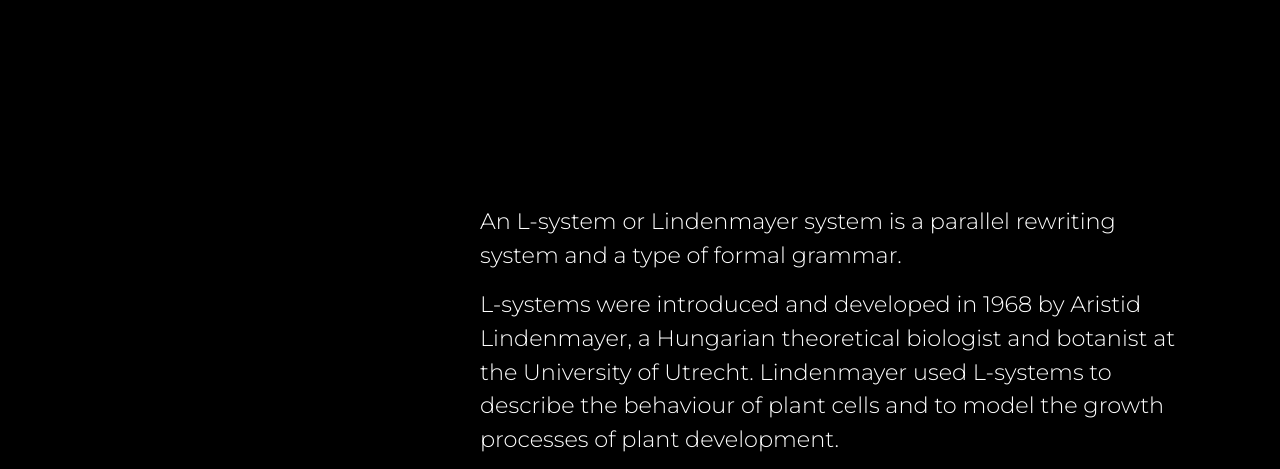
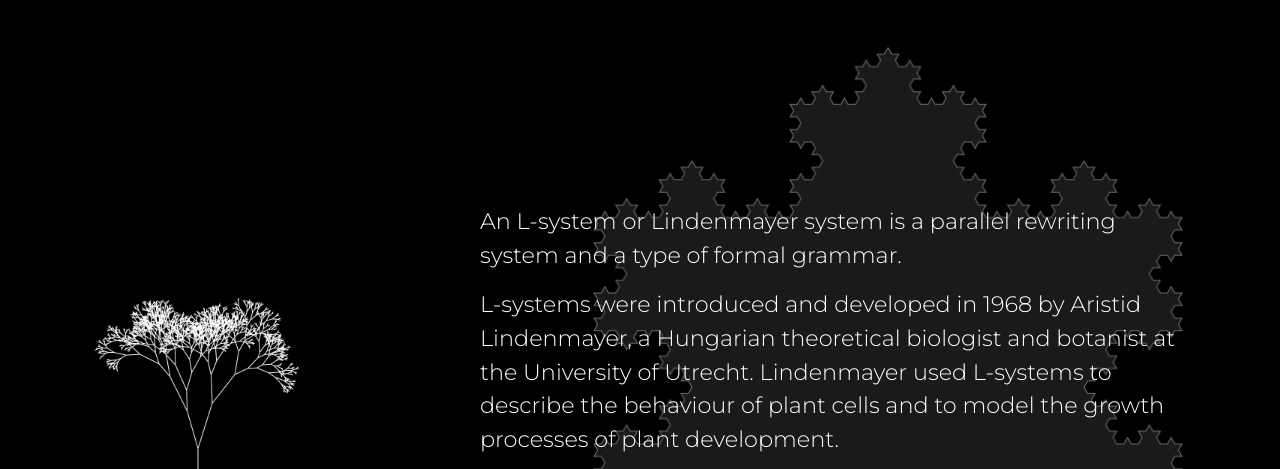
Before and after one commit to ggstuart/lsystems, a plain HTML site: page index.html in a window 1280 px wide. Shown: the part 85-554 px from the top of the page. Drawn offline with Linux system fonts and the light colour scheme.

Commit message:
Add some og data and background images

```diff
--- a/index.html
+++ b/index.html
@@ -5,6 +5,14 @@
 		<title>L-Systems</title>
 		<link rel="stylesheet" href="style.css">
 		<meta name="viewport" content="width=device-width, initial-scale=1">
+		<meta property="og:title" content="L-Systems">
+		<meta property="og:type" content="website" />
+		<meta property="og:description" content="An L-system or Lindenmayer system is a parallel rewriting system and a type of formal grammar.">
+		<meta property="og:image" content="https://ggstuart.github.io/lsystems/dark_snowflake.png">
+		<meta name="twitter:image:alt" content="A fractal snowflake">
+		<meta property="og:url" content="https://ggstuart.github.io/lsystems/">
+		<meta name="twitter:card" content="summary_large_image">
+		<meta name="twitter:site" content="@ggstuart">
 	</head>
 	<body>
 		<button id="toggler">
--- a/style.css
+++ b/style.css
@@ -29,6 +29,7 @@ header {
 	align-items: end;
 	box-sizing: border-box;
 }
+
 
 header p, header h1 {
 	margin: 1rem 0;
@@ -228,6 +229,14 @@ footer a#totop.hidden {
 	nav#menu {
 		font-size: 0.8em;
 	}
+	header {
+		background-image: url(tree.png);
+		background-attachment: local;
+		background-size: 200px;
+		background-position: left 3em bottom 6em;
+		background-repeat: no-repeat;
+	}
+
 }
 @media screen and (min-width: 1150px) {
 	h2 {
@@ -247,5 +256,18 @@ footer a#totop.hidden {
 		font-size: 1em;
 		gap: 2em;
 	}
+	header, section {
+		background-image: url(snowflake.png);
+		background-size: contain;
+		background-repeat: no-repeat;
+		background-attachment: fixed;
+		background-position: right;
+	}
+	header {
+		background-image: url(tree.png), url(snowflake.png);
+		background-attachment: local, fixed;
+		background-size: 300px, contain;
+		background-position: left 3em bottom 15em, right;
+	}
 
 }
```
Also changed, not shown: dark_snowflake.png (added), snowflake.png (added), tree.png (added).
